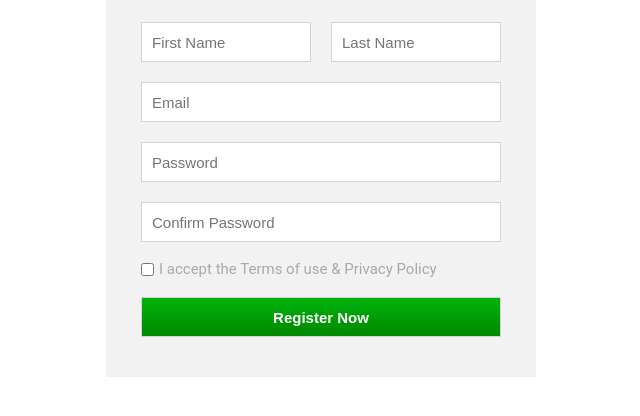
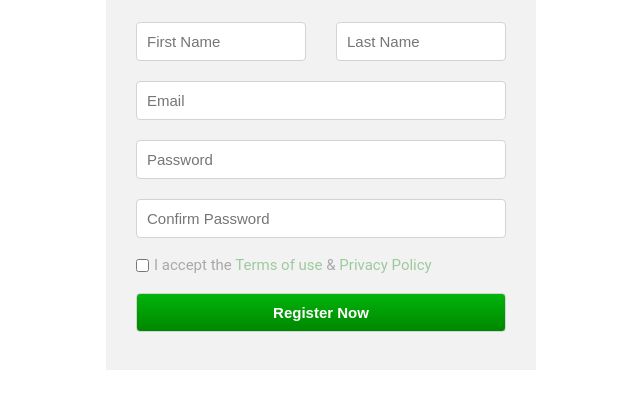
Before and after one commit to Illia-11/Register-form, a plain HTML site: page index.html in a window 1280 px wide. Shown: the part 150-566 px from the top of the page, without its empty margins (319-959 px from the left). Drawn offline with Linux system fonts and the light colour scheme.

Commit message:
Add new version of project

```diff
--- a/index.html
+++ b/index.html
@@ -19,21 +19,22 @@
         <div class="flname">
           <input
             type="text"
-            class="name block marg"
+            class="small-input block"
             placeholder="First Name"
             name="firstname"
             required
           />
           <input
             type="text"
-            class="name block"
+            class="small-input block"
             placeholder="Last Name"
             name="lastname"
+            required
           />
         </div>
         <input
           type="email"
-          class="mail in block"
+          class="mail block"
           placeholder="Email"
           name="email"
           required
@@ -56,7 +57,7 @@
         />
         <label class="label">
           <input type="checkbox" class="agree" name="agreed-to-terms" required/>
-          <span class="label-text">I accept the Terms of use & Privacy Policy</span>
+          <span class="label-text">I accept the <a href="#" class="agreed">Terms of use</a> & <a href="#" class="agreed">Privacy Policy</a></span>
         </label>
         <button type="submit" class="btn block">Register Now</button>
       </form>
--- a/style.css
+++ b/style.css
@@ -9,12 +9,9 @@ body {
 }
 
 .form-article {
-  display: flex;
-  flex-direction: column;
-  align-items: center;
   margin: 50px auto;
   background-color: rgba(235, 235, 235, 0.621);
-  width: 430px;
+  max-width: 430px;
   min-height: 470px;
   padding: 30px;
   font-size: 15px;
@@ -23,8 +20,6 @@ body {
 .form {
   display: flex;
   flex-direction: column;
-  position: relative;
-  margin: 10px 50px;
   gap: 20px;
 }
 
@@ -32,13 +27,12 @@ body {
   display: flex;
   flex-direction: column;
   align-items: center;
-  justify-content: center;
   gap: 20px;
-  margin-bottom: 15px;
+  margin-bottom: 25px;
+  overflow: hidden;
 }
 
 .heading {
-  align-items: center;
   font-size: 32px;
   position: relative;
   margin-left: 10px;
@@ -68,24 +62,20 @@ body {
 }
 
 .block {
-  height: 40px;
   padding: 10px;
   border: 1px solid lightgray;
+  border-radius: 4px;
 }
 
 .flname {
   display: flex;
   flex-direction: row;
-  justify-content: center;
-  align-content: space-evenly;
+  justify-content: space-between;
+  gap: 20px;
 }
 
-.name {
+.small-input {
   width: 170px;
-}
-
-.marg {
-  margin-right: 20px;
 }
 
 .btn {
@@ -103,6 +93,12 @@ body {
 .label-text {
   margin-left: 5px;
   opacity: 0.35;
+  align-items: center;
+}
+
+.agreed {
+  text-decoration: none;
+  color: green;
 }
 
 
@@ -111,4 +107,8 @@ body {
     display: flex;
     flex-direction: column;
   }
+
+  .small-input {
+    width: 100%;
+  }
 }
```
